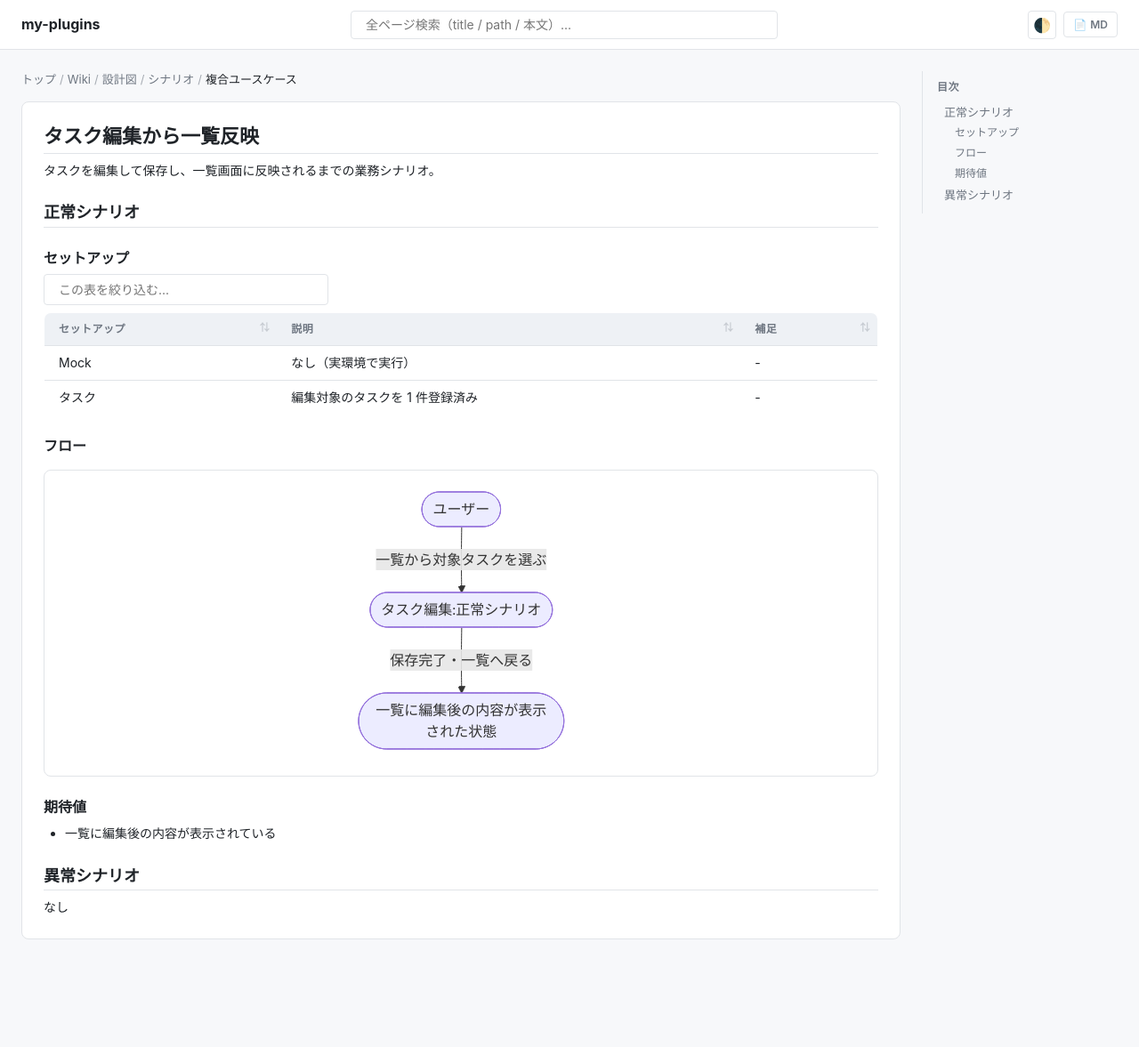
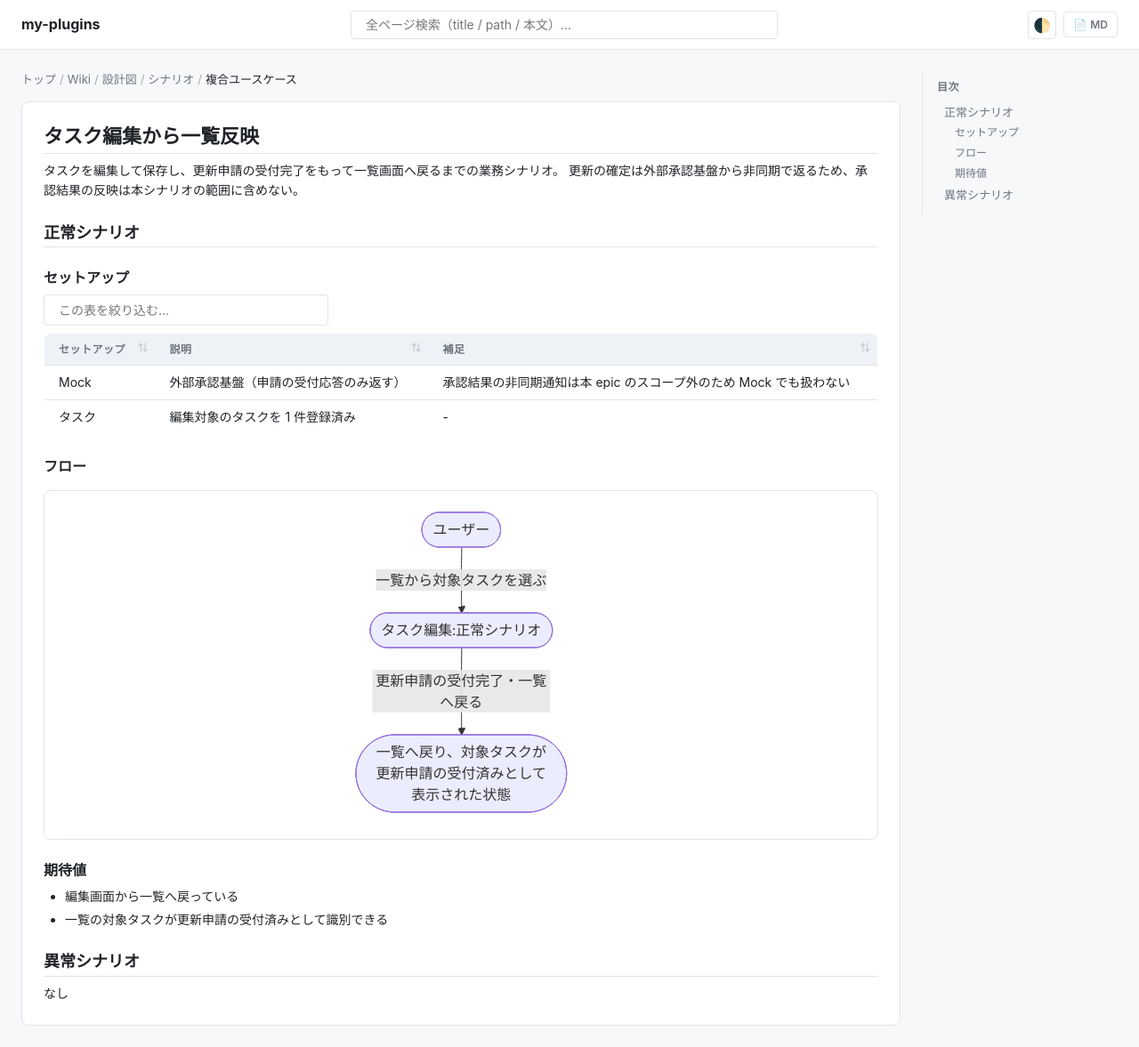
Before and after one commit to shuhei1101/ai-monitor-e2e, a Jekyll site: the page built from docs/wiki/設計図/シナリオ/複合ユースケース/タスク編集から一覧反映.md, in a window 1280 px wide and 1177 px high. Shown: the whole window at 89% size. Built offline with Jekyll 4.4.1, drawn with Linux system fonts in a browser that asks for light colours; our own code applies the rules of GitHub Pages for plain Markdown files.

Commit message:
タスク編集複合シナリオを更新申請の受付完了までに修正

````diff
--- a/docs/wiki/設計図/シナリオ/複合ユースケース/タスク編集から一覧反映.md
+++ b/docs/wiki/設計図/シナリオ/複合ユースケース/タスク編集から一覧反映.md
@@ -4,7 +4,8 @@ template_version: 1.0.0
 
 # タスク編集から一覧反映
 
-タスクを編集して保存し、一覧画面に反映されるまでの業務シナリオ。
+タスクを編集して保存し、更新申請の受付完了をもって一覧画面へ戻るまでの業務シナリオ。
+更新の確定は外部承認基盤から非同期で返るため、承認結果の反映は本シナリオの範囲に含めない。
 
 ## 正常シナリオ
 
@@ -12,7 +13,7 @@ template_version: 1.0.0
 
 | セットアップ | 説明 | 補足 |
 | --- | --- | --- |
-| Mock | なし（実環境で実行） | - |
+| Mock | 外部承認基盤（申請の受付応答のみ返す） | 承認結果の非同期通知は本 epic のスコープ外のため Mock でも扱わない |
 | タスク | 編集対象のタスクを 1 件登録済み | - |
 
 ### フロー
@@ -20,14 +21,15 @@ template_version: 1.0.0
 ```mermaid
 flowchart TD
   U0([ユーザー]) -->|一覧から対象タスクを選ぶ| UC1([タスク編集:正常シナリオ])
-  UC1 -->|保存完了・一覧へ戻る| DONE([一覧に編集後の内容が表示された状態])
+  UC1 -->|更新申請の受付完了・一覧へ戻る| DONE([一覧へ戻り、対象タスクが更新申請の受付済みとして表示された状態])
 
   click UC1 "../単一ユースケース/タスク編集.md#正常シナリオ"
 ```
 
 ### 期待値
 
-- 一覧に編集後の内容が表示されている
+- 編集画面から一覧へ戻っている
+- 一覧の対象タスクが更新申請の受付済みとして識別できる
 
 ## 異常シナリオ
 
````
Also changed, not shown: docs/wiki/設計図/シナリオ/README.md (+1 -0 lines).
